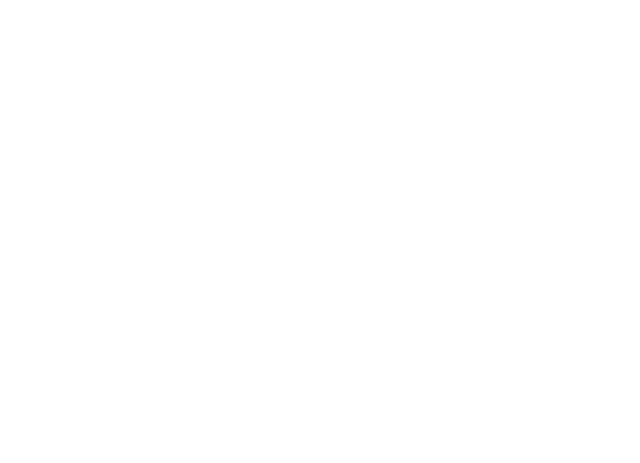
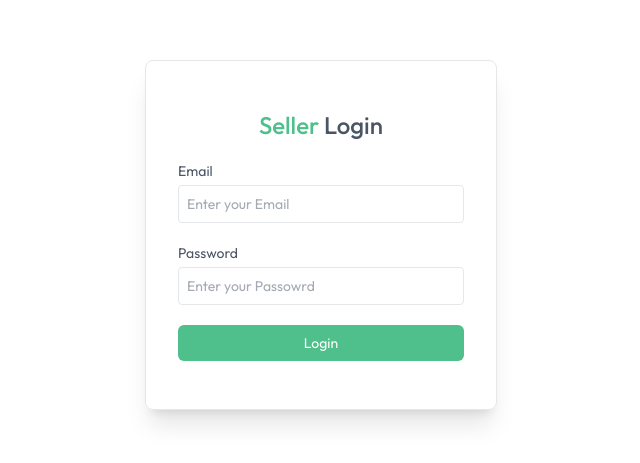
Before and after one commit to kaveeshahq/greencart, a React (Vite) app in the folder client/: page /seller in a window 1280 px wide. Before the commit this address had no page. Shown: the part 165-628 px from the top of the page, without its empty margins (319-959 px from the left). Built offline with nearby package versions, Linux system fonts and the light colour scheme.

Commit message:
Create the SellerLogin and SellerLayout Pages

```diff
--- a/client/src/App.jsx
+++ b/client/src/App.jsx
@@ -11,13 +11,15 @@ import ProductDetails from "./pages/ProductDetails";
 import Cart from "./pages/Cart";
 import AddAddress from "./pages/AddAddress";
 import MyOrders from "./pages/MyOrders";
+import SellerLogin from "./components/seller/SellerLogin";
+import SellerLayout from "./pages/seller/SellerLayout";
 const App = () => {
   const isSellerPath = useLocation().pathname.includes("seller");
-  const { showUserLogin } = useAppContext();
+  const { showUserLogin, isSeller } = useAppContext();
   return (
-    <div>
+    <div className="text-default min-h-screen text-gray-700 bg-white">
       {isSellerPath ? null : <Navbar />}
-      {showUserLogin ? <Login/> : null}
+      {showUserLogin ? <Login /> : null}
       <Toaster />
       <div
         className={`${isSellerPath ? "" : "px-6 md:px-16 lg:px-24 xl:px-32"}`}
@@ -30,7 +32,10 @@ const App = () => {
           <Route path="/cart" element={<Cart />} />
           <Route path="/add-address" element={<AddAddress />} />
           <Route path="/my-orders" element={<MyOrders />} />
-
+          <Route
+            path="/seller"
+            element={isSeller ? <SellerLayout /> : <SellerLogin />}
+          ></Route>
         </Routes>
       </div>
       {!isSellerPath && <Footer />}
--- /dev/null
+++ b/client/src/components/seller/SellerLogin.jsx
@@ -0,0 +1,63 @@
+import React, { useEffect, useState } from "react";
+import { useAppContext } from "../../context/AppContext";
+
+const SellerLogin = () => {
+  const { isSeller, setIsSeller, navigate } = useAppContext();
+
+  const [email, setEmail] = useState("");
+  const [password, setPassword] = useState("");
+
+  const onSubmitHandler = async (event) => {
+    event.preventDefault();
+    setIsSeller(true);
+  };
+
+  useEffect(() => {
+    if (isSeller) {
+      navigate("/seller");
+    }
+  }, [isSeller]);
+
+  return (
+    !isSeller && (
+      <form
+        onSubmit={onSubmitHandler}
+        className="min-h-screen flex items-center text-sm text-gray-600"
+      >
+        <div className="flex flex-col gap-5 m-auto items-start p-8 py-12 min-w-80 sm:min-w-88 rounded-lg shadow-xl border border-gray-200 ">
+          <p className="text-2xl font-medium m-auto">
+            <span className="text-primary">Seller</span> Login
+          </p>
+
+          <div className="w-full">
+            <p>Email</p>
+            <input
+              onChange={(e) => setEmail(e.target.value)}
+              value={email}
+              type="email"
+              placeholder="Enter your Email"
+              className="border border-gray-200 rounded w-full p-2 mt-1 outline-primary"
+              required
+            />
+          </div>
+          <div className="w-full">
+            <p>Password</p>
+            <input
+              onChange={(e) => setPassword(e.target.value)}
+              value={password}
+              type="password"
+              placeholder="Enter your Passowrd"
+              className="border border-gray-200 rounded w-full p-2 mt-1 outline-primary"
+              required
+            />
+          </div>
+          <button className="bg-primary text-white w-full py-2 rounded-md cursor-pointer">
+            Login
+          </button>
+        </div>
+      </form>
+    )
+  );
+};
+
+export default SellerLogin;
--- /dev/null
+++ b/client/src/pages/seller/SellerLayout.jsx
@@ -0,0 +1,68 @@
+import { Link, NavLink, Outlet } from "react-router-dom";
+import { assets } from "../../assets/assets";
+import { useAppContext } from "../../context/AppContext";
+
+const SellerLayout = () => {
+  const { setIsSeller } = useAppContext();
+
+  const sidebarLinks = [
+    { name: "Add Product", path: "/seller", icon: assets.add_icon },
+    {
+      name: "Product List",
+      path: "/seller/product-list",
+      icon: assets.product_list_icon,
+    },
+    { name: "Orders", path: "/seller/orders", icon: assets.order_icon },
+  ];
+
+  const logout = async () => {
+    setIsSeller(false);
+  };
+
+  return (
+    <>
+      <div className="flex items-center justify-between px-4 md:px-8 border-b border-gray-300 py-3 bg-white ">
+        <Link to="/">
+          <img
+            src={assets.logo}
+            alt="logo"
+            className="cursor-pointer w-34 md:w-38"
+          />
+          \{" "}
+        </Link>
+        <div className="flex items-center gap-5 text-gray-500">
+          <p>Hi! Admin</p>
+          <button
+            onClick={logout}
+            className="border rounded-full text-sm px-4 py-1 cursor-pointer"
+          >
+            Logout
+          </button>
+        </div>
+      </div>
+      <div className="flex">
+        <div className="md:w-64 w-16 border-r h-[550px] text-base border-gray-300 pt-4 flex flex-col transition-all duration-300">
+          {sidebarLinks.map((item) => (
+            <NavLink
+              to={item.path}
+              key={item.name}
+              end={item.path === "/seller"}
+              className={({ isActive }) => `flex items-center py-3 px-4 gap-3
+                            ${
+                              isActive
+                                ? "border-r-4 md:border-r-[6px] bg-primary/10 border-primary text-primary"
+                                : "hover:bg-gray-100/90 border-white "
+                            }`}
+            >
+              <img src={item.icon} className="w-7 h-7" alt="" />
+              <p className="md:block hidden text-center">{item.name}</p>
+            </NavLink>
+          ))}
+        </div>
+        <Outlet />
+      </div>
+    </>
+  );
+};
+
+export default SellerLayout;
```
